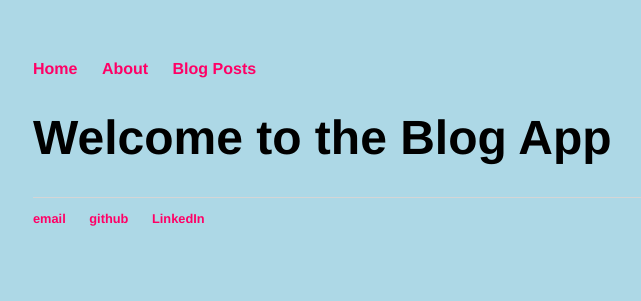
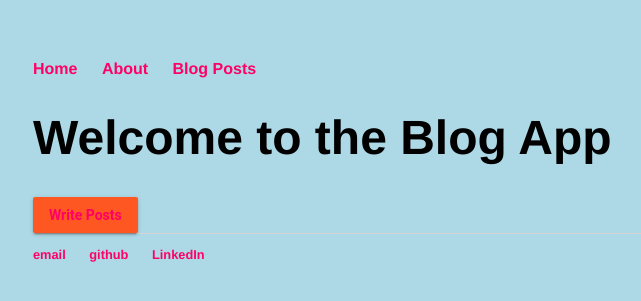
Before and after one commit to yashLadha/BlogApp, a Jekyll site: the page built from BlogApp/posts/index.html, in a window 1280 px wide. Shown: the top 301 px of the page, without its empty margins (95-736 px from the left). Built offline with Jekyll 4.4.1, drawn with Linux system fonts in a browser that asks for light colours; nearby versions of some CDN libraries.

Commit message:
chore:Added posts

```diff
--- a/BlogApp/css/main.css
+++ b/BlogApp/css/main.css
@@ -64,3 +64,35 @@ ul.posts li {
 	background-repeat: no-repeat;
 	background-size: cover;
 }
+
+.input {
+	font-size: 16px;
+	padding: 0px 16px;
+	height: 50px;
+	width: auto;
+	border-radius: 10%;
+	border-color: #E01C1C;
+}
+
+.btn {
+	font-family: "Roboto", "Helvetica", "Arial", sans-serif;
+	font-size: 14px;
+	font-weight: 600;
+	border-radius: 2px;
+	height: 36px;
+	color: #fff;
+	box-shadow: 0 2px 2px 0 rgba(0, 0, 0, .15), 0 3px 1px -2px rgba(0, 0, 0, .20), 0 1px 5px 0 rgba(0, 0, 0, .12);
+	border: none;
+	padding: 0px 16px;
+	background: #FF5722 50%;
+	background-size: 100%;
+}
+
+.btn:active {
+	box-shadow: 0 3px 6px rgba(0, 0, 0, 0.15), 0 3px 6px rgba(0, 0, 0, 0.50);
+	background: -webkit-radial-gradient(circle, #e64a19 10%, #FF5722 10%) 50% no-repeat;
+	background: radial-gradient(circle, #e64a19 10%, #FF5722 1%) 50% no-repeat;
+	background-size: 1020%;
+	-webkit-transition: all 0.2s ease-in;
+	transition: all 0.2s ease-in;
+}
--- a/BlogApp/posts/index.html
+++ b/BlogApp/posts/index.html
@@ -4,3 +4,4 @@ title: Blog App
 ---
 
 <h1>Welcome to the Blog App</h1>
+<button class="btn"><span><a href="/posts/write">Write Posts</a></span></button>
```
Also changed, not shown: BlogApp/posts/write/index.html (added, +9 -0 lines), BlogApp/about/index.html (added).
